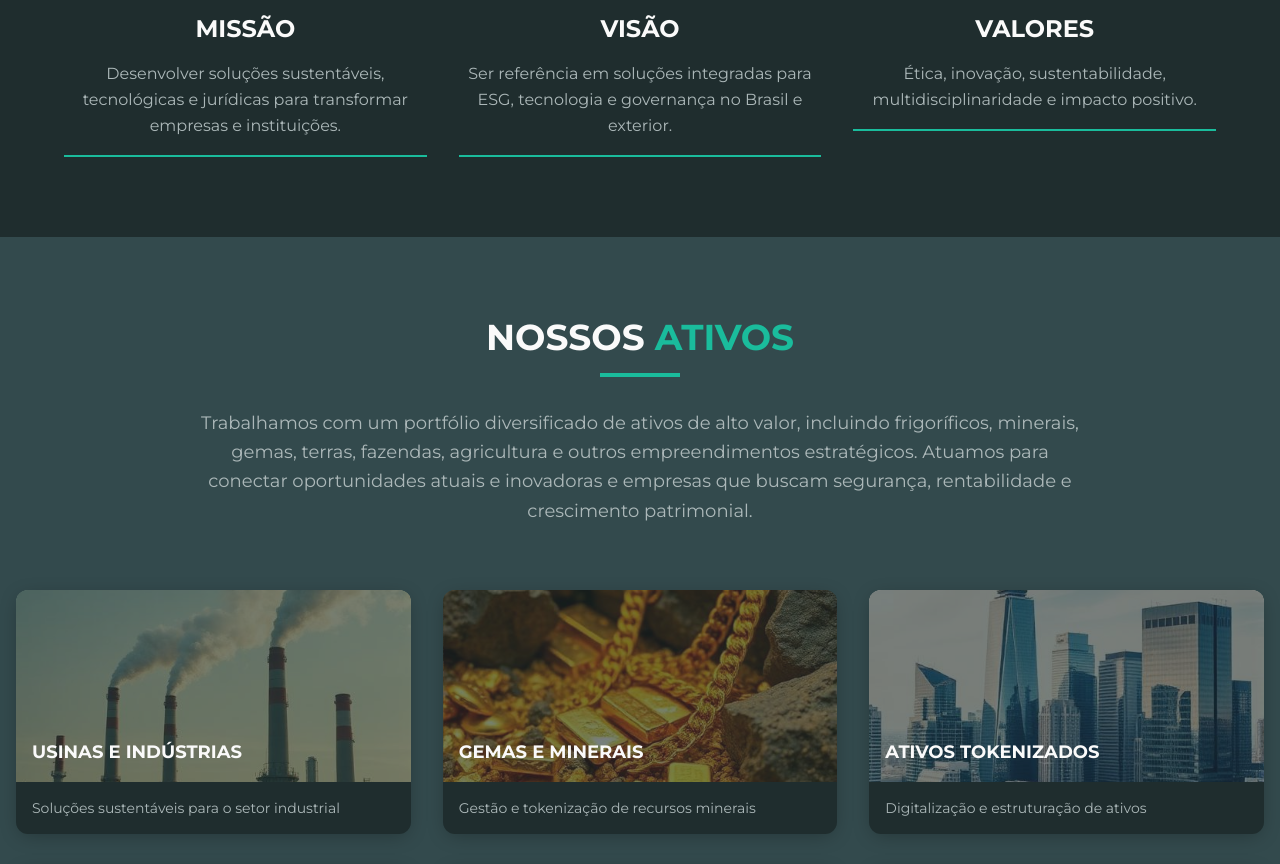
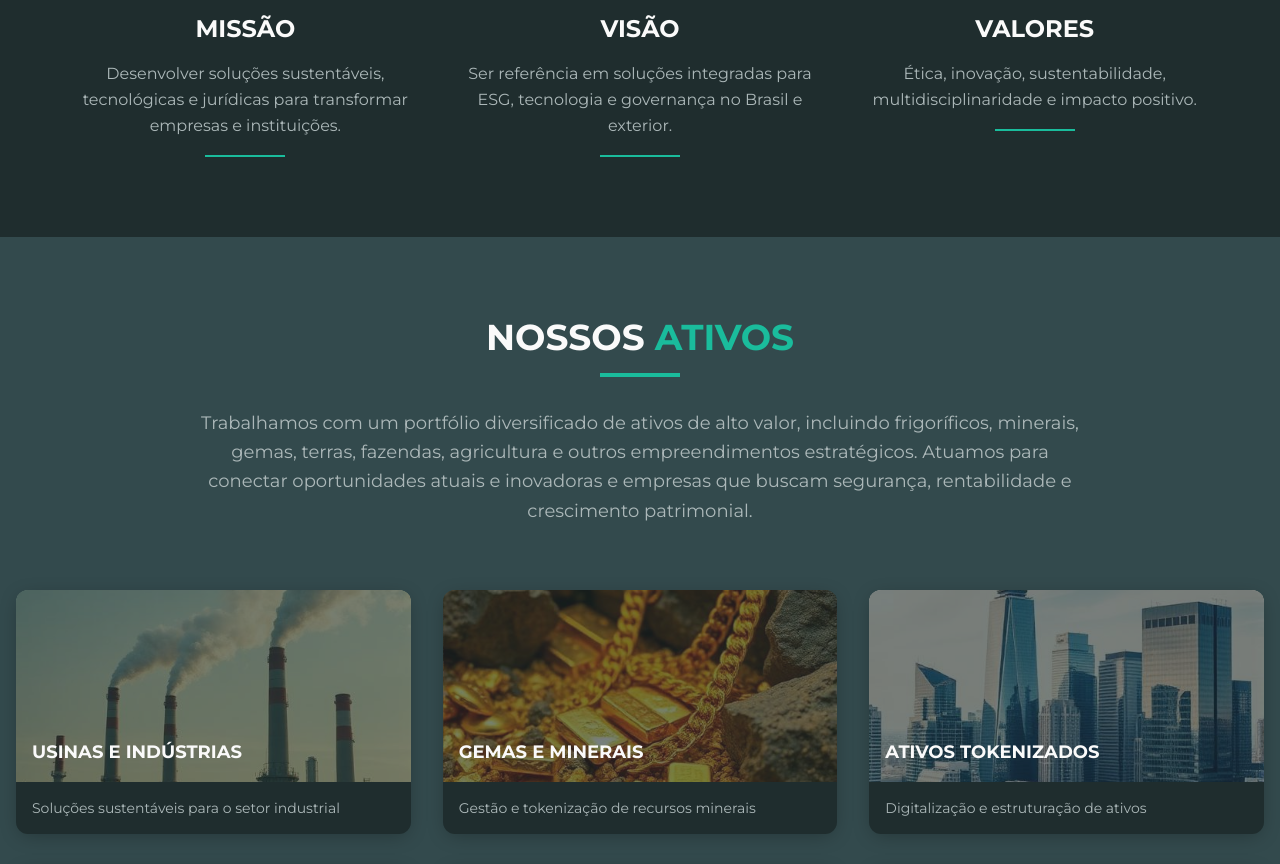
Before and after one commit to Matheus-Cahu/picture-stacker-web, a React (Vite) app: page / in a window 1280 px wide. Shown: the part 1460-2324 px from the top of the page. Built offline with nearby package versions, Linux system fonts and the light colour scheme.

Commit message:
Ajustar alinhamento das linhas verdes
Ajustei o alinhamento das linhas verdes criadas anteriormente.

```diff
--- a/src/components/AboutSection.tsx
+++ b/src/components/AboutSection.tsx
@@ -35,7 +35,7 @@ const AboutSection = () => {
                 <p className="text-cs-text-muted leading-relaxed mb-4">
                   Desenvolver soluções sustentáveis, tecnológicas e jurídicas para transformar empresas e instituições.
                 </p>
-                <div className="w-full h-0.5 bg-cs-primary"></div>
+                <div className="w-20 h-0.5 bg-cs-primary mx-auto"></div>
               </div>
             </div>
 
@@ -48,7 +48,7 @@ const AboutSection = () => {
                 <p className="text-cs-text-muted leading-relaxed mb-4">
                   Ser referência em soluções integradas para ESG, tecnologia e governança no Brasil e exterior.
                 </p>
-                <div className="w-full h-0.5 bg-cs-primary"></div>
+                <div className="w-20 h-0.5 bg-cs-primary mx-auto"></div>
               </div>
             </div>
 
@@ -61,7 +61,7 @@ const AboutSection = () => {
                 <p className="text-cs-text-muted leading-relaxed mb-4">
                   Ética, inovação, sustentabilidade, multidisciplinaridade e impacto positivo.
                 </p>
-                <div className="w-full h-0.5 bg-cs-primary"></div>
+                <div className="w-20 h-0.5 bg-cs-primary mx-auto"></div>
               </div>
             </div>
           </div>
```
